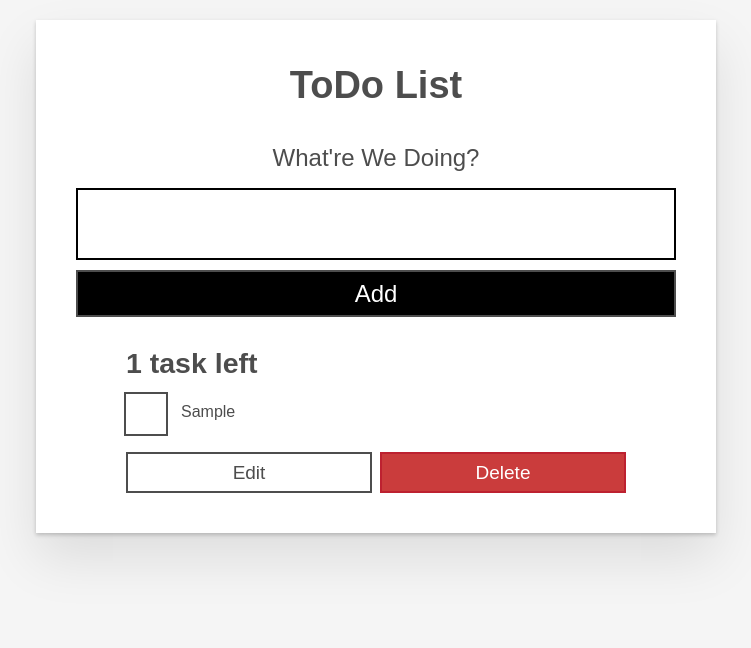
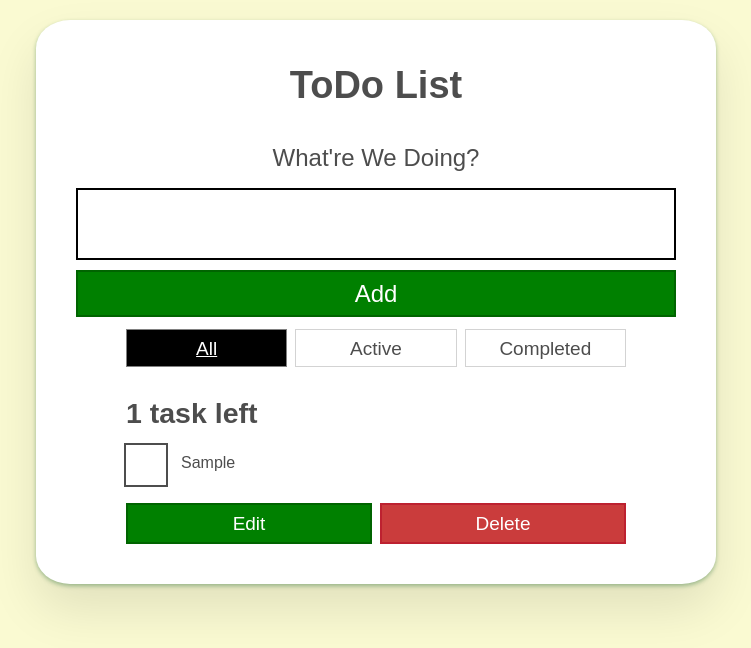
Before and after one commit to deoclaw/react-todo-improved, a React (Vite) app: page / in a window 1280 px wide. Both pictures are taken after typing "Sample" into the empty fields and a click on the button "Add". Shown: the top 648 px of the page, without its empty margins (264-1015 px from the left). Built offline with nearby package versions, Linux system fonts and the light colour scheme.

Commit message:
filters but still no session storage

```diff
--- a/src/App.jsx
+++ b/src/App.jsx
@@ -19,13 +19,6 @@ function App(props) {
 	function uniqueID() {
 		uID++;
 		return "id" + uID;
-	}
-
-	function addTask(name) {
-		//we need to make a newTask object to add to the array tasks
-		const newTask = { id: `${uniqueID()}`, name, completed: false };
-		// ...tasks copies the existing task array and then we add our newTask obj. at the end
-		setTasks([...tasks, newTask]);
 	}
 
 	function toggleTaskCompleted(id) {
@@ -67,7 +60,7 @@ function App(props) {
 
 	const [filter, setFilter] = useState("All");
 	const [tasks, setTasks] = useState(props.tasks); //can use this in the addTask fxn
-	const taskList = tasks?.map((task) => (
+	const taskList = tasks.filter(FILTER_MAP[filter]).map((task) => (
 		<Todo
 			id={task.id}
 			name={task.name}
@@ -79,14 +72,22 @@ function App(props) {
 			editTask={editTask}
 		/>
 	));
-	// const filterList = FILTER_NAMES.map((name) => (
-	// 	<FilterButton
-	// 		key={name}
-	// 		name={name}
-	// 		isPressed={name === filter}
-	// 		setFilter={setFilter}
-	// 	/>
-	// ));
+
+	const filterList = FILTER_NAMES.map((name) => (
+		<FilterButton
+			key={name}
+			name={name}
+			isPressed={name === filter}
+			setFilter={setFilter}
+		/>
+	));
+
+	function addTask(name) {
+		//we need to make a newTask object to add to the array tasks
+		const newTask = { id: `${uniqueID()}`, name, completed: false };
+		// ...tasks copies the existing task array and then we add our newTask obj. at the end
+		setTasks([...tasks, newTask]);
+	}
 
 	const taskNoun = taskList.length !== 1 ? "tasks" : "task";
 	const headingTxt = `${taskList.length} ${taskNoun} left`;
@@ -94,7 +95,7 @@ function App(props) {
 		<div className="todoapp stack-large">
 			<h1>ToDo List</h1>
 			<Form addTask={addTask} />
-			{/* <div className="filters btn-group stack-exception">{filterList}</div> */}
+			<div className="filters btn-group stack-exception">{filterList}</div>
 			<h2 id="list-heading">{headingTxt}</h2>
 			<ul
 				role="list"
--- a/src/components/FilterButton.jsx
+++ b/src/components/FilterButton.jsx
@@ -1,4 +1,4 @@
-function FilterButton() {
+function FilterButton(props) {
 	return (
 		<button
 			type="button"
@@ -6,9 +6,9 @@ function FilterButton() {
 			aria-pressed={props.isPressed}
 			onClick={() => props.setFilter(props.name)}
 		>
-			<span className="visually-hidden">Show</span>
+			<span className="visually-hidden">Show </span>
 			<span>{props.name}</span>
-			<span className="visually-hidden">tasks</span>
+			<span className="visually-hidden"> tasks</span>
 		</button>
 	);
 }
--- a/src/components/Todo.jsx
+++ b/src/components/Todo.jsx
@@ -63,7 +63,11 @@ function Todo(props) {
 				</label>
 			</div>
 			<div className="btn-group">
-				<button type="button" className="btn" onClick={() => setEditing(true)}>
+				<button
+					type="button"
+					className="btn btn__primary"
+					onClick={() => setEditing(true)}
+				>
 					Edit <span className="visually-hidden">{props.name}</span>
 				</button>
 				<button
--- a/src/index.css
+++ b/src/index.css
@@ -56,7 +56,7 @@ input[type="text"] {
 	border-radius: 0;
 }
 body {
-	background-color: #f5f5f5;
+	background-color: lightgoldenrodyellow;
 	color: #4d4d4d;
 	font: 1.6rem/1.25 Arial, sans-serif;
 	margin: 0 auto;
@@ -86,8 +86,10 @@ body {
 	border-width: 1px;
 }
 .btn.toggle-btn[aria-pressed="true"] {
-	border-color: #4d4d4d;
+	border-color: grey;
 	text-decoration: underline;
+	background-color: black;
+	color: #fff;
 }
 .btn__danger {
 	background-color: #ca3c3c;
@@ -97,8 +99,14 @@ body {
 .btn__filter {
 	border-color: lightgrey;
 }
+.btn__edit {
+	background-color: #228bec;
+	border-color: #0973d6;
+	color: #fff;
+}
 .btn__primary {
-	background-color: #000;
+	background-color: green;
+	border-color: darkgreen;
 	color: #fff;
 }
 .btn-group {
@@ -150,10 +158,12 @@ body {
 /* General app styles */
 .todoapp {
 	background: #fff;
-	box-shadow: 0 2px 4px 0 rgb(0 0 0 / 20%), 0 2.5rem 5rem 0 rgb(0 0 0 / 10%);
+	box-shadow: 0 2px 4px 0 rgba(5, 88, 30, 0.349),
+		0 2.5rem 5rem 0 rgb(0 0 0 / 10%);
 	margin: 2rem 0 4rem 0;
 	padding: 1rem;
 	position: relative;
+	border-radius: 5%;
 }
 @media screen and (min-width: 550px) {
 	.todoapp {
```
